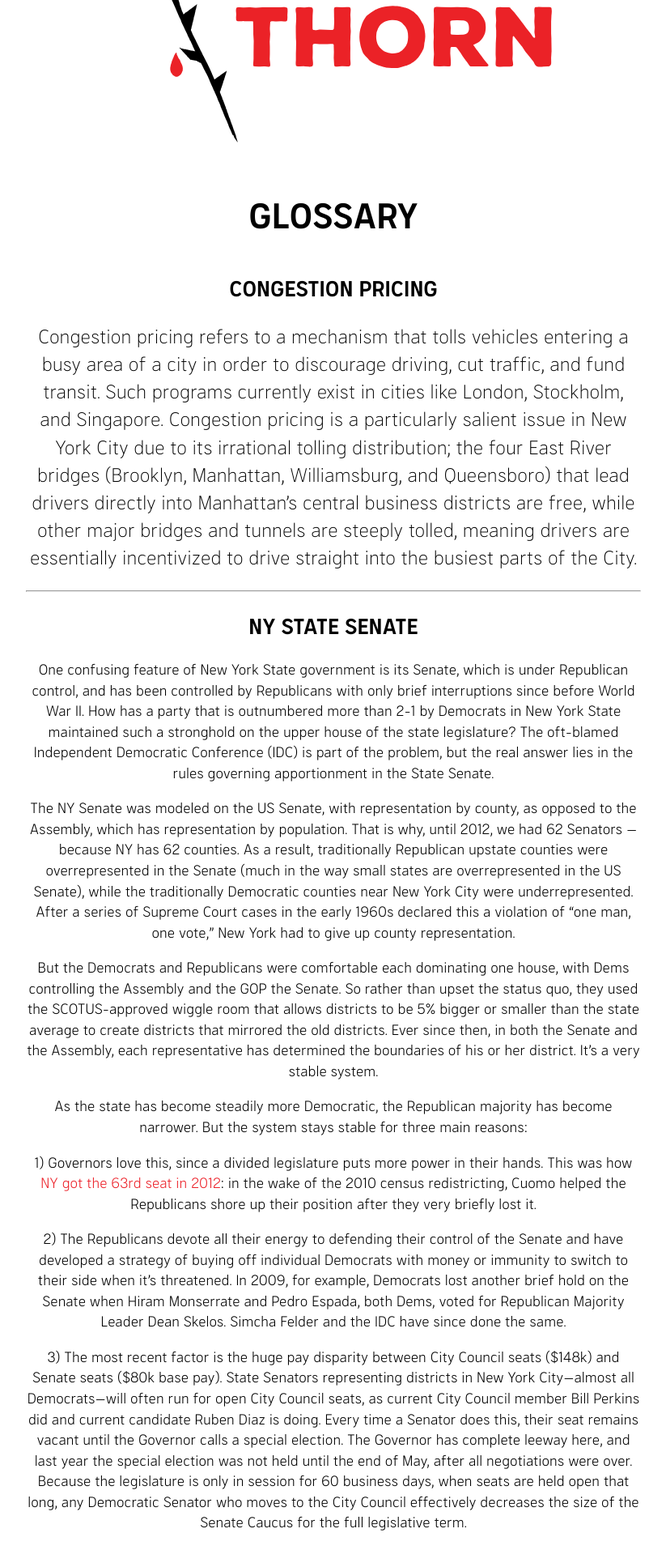
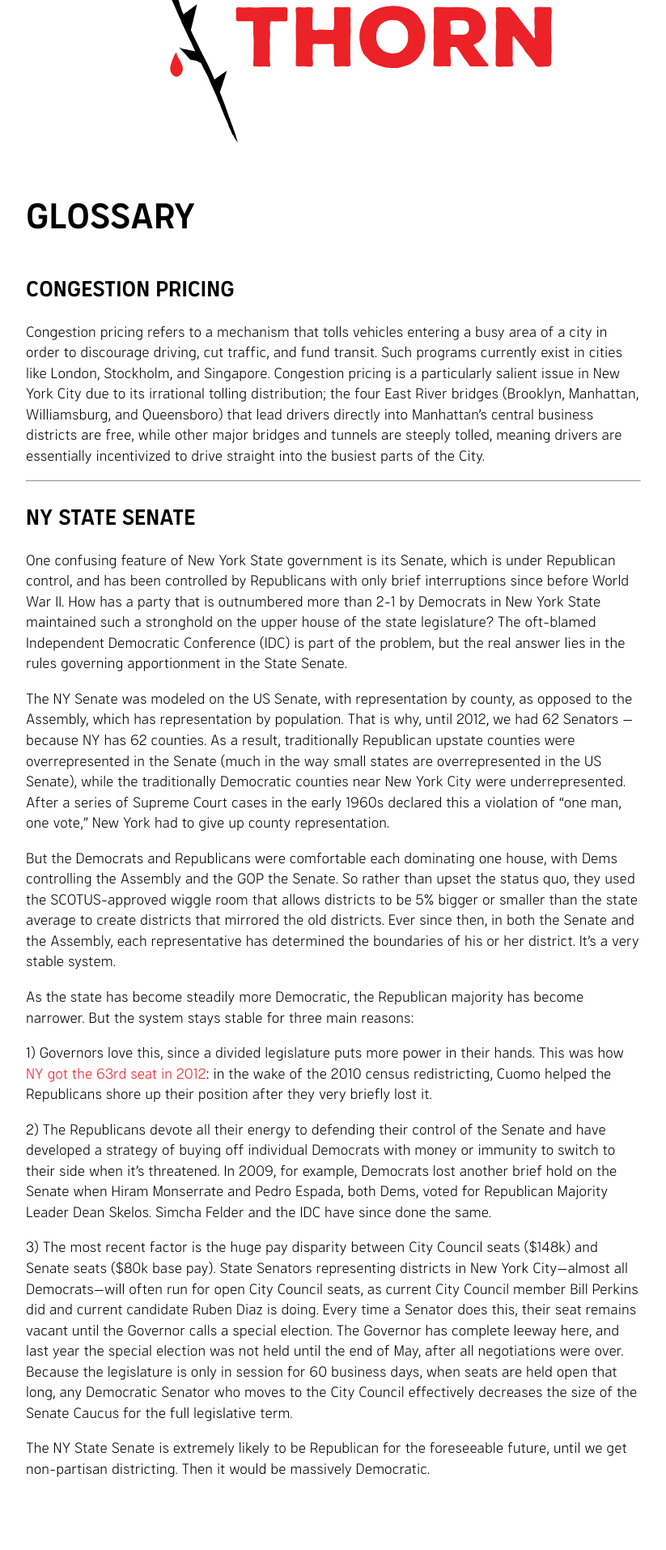
Before and after one commit to nycdsa/the-thorn, a Jekyll site: the page built from src/glossary.html, in a window 1280 px wide. Shown: the part 326-2240 px from the top of the page at 81% size, without its empty margins (228-1051 px from the left). Built offline with Jekyll 4.4.1, drawn with Linux system fonts in a browser that asks for light colours.

Commit message:
Update glossary.html

```diff
--- a/src/glossary.html
+++ b/src/glossary.html
@@ -3,10 +3,10 @@ layout: base
 permalink: /glossary/
 ---
 
-<div class="about">
+<div class="glossary">
 <h1 class="post-title">Glossary</h1>
 <h2>CONGESTION PRICING</h2>
-<p class="post-body">Congestion pricing refers to a mechanism that tolls vehicles entering a busy area of a city in order to discourage driving, cut traffic, and fund transit. Such programs currently exist in cities like London, Stockholm, and Singapore. Congestion pricing is a particularly salient issue in New York City due to its irrational tolling distribution; the four East River bridges (Brooklyn, Manhattan, Williamsburg, and Queensboro) that lead drivers directly into Manhattan’s central business districts are free, while other  major bridges and tunnels are steeply tolled, meaning drivers are essentially incentivized to drive straight into the busiest parts of the City.</p>
+<p>Congestion pricing refers to a mechanism that tolls vehicles entering a busy area of a city in order to discourage driving, cut traffic, and fund transit. Such programs currently exist in cities like London, Stockholm, and Singapore. Congestion pricing is a particularly salient issue in New York City due to its irrational tolling distribution; the four East River bridges (Brooklyn, Manhattan, Williamsburg, and Queensboro) that lead drivers directly into Manhattan’s central business districts are free, while other  major bridges and tunnels are steeply tolled, meaning drivers are essentially incentivized to drive straight into the busiest parts of the City.</p>
 <hr>
 <h2>NY STATE SENATE</h2>
 <p>One confusing feature of New York State government is its Senate, which is under Republican control, and has been controlled by Republicans with only brief interruptions since before World War II. How has a party that is outnumbered more than 2-1 by Democrats in New York State maintained such a stronghold on the upper house of the state legislature? The oft-blamed Independent Democratic Conference (IDC) is part of the problem, but the real answer lies in the rules governing apportionment in the State Senate.</p>
```
